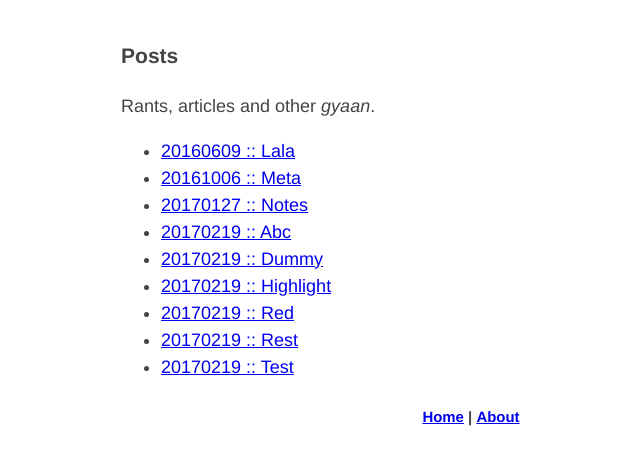
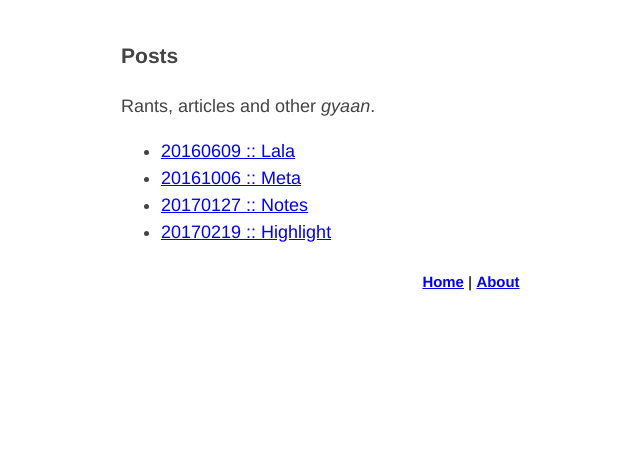
Before and after one commit to frag-o-matic/frag-o-matic.github.io, a plain HTML site: page posts.html in a window 1280 px wide. Shown: the whole page, without its empty margins (169-809 px from the left). Drawn offline with Linux system fonts and the light colour scheme.

Commit message:
update listing

```diff
--- a/posts.html
+++ b/posts.html
@@ -14,12 +14,7 @@
     <li><a href="posts/20160609lala.html">20160609 :: Lala</a></li>
     <li><a href="posts/20161006meta.html">20161006 :: Meta</a></li>
     <li><a href="posts/20170127notes.html">20170127 :: Notes</a></li>
-    <li><a href="posts/20170219abc.html">20170219 :: Abc</a></li>
-    <li><a href="posts/20170219dummy.html">20170219 :: Dummy</a></li>
     <li><a href="posts/20170219highlight.html">20170219 :: Highlight</a></li>
-    <li><a href="posts/20170219red.html">20170219 :: Red</a></li>
-    <li><a href="posts/20170219rest.html">20170219 :: Rest</a></li>
-    <li><a href="posts/20170219test.html">20170219 :: Test</a></li>
 </ul>
 </div>
 <div style="text-align:center"><h5><a href="index.html">Home</a>&nbsp;|&nbsp;<a href="about.html">About</a></h5></div>
```
